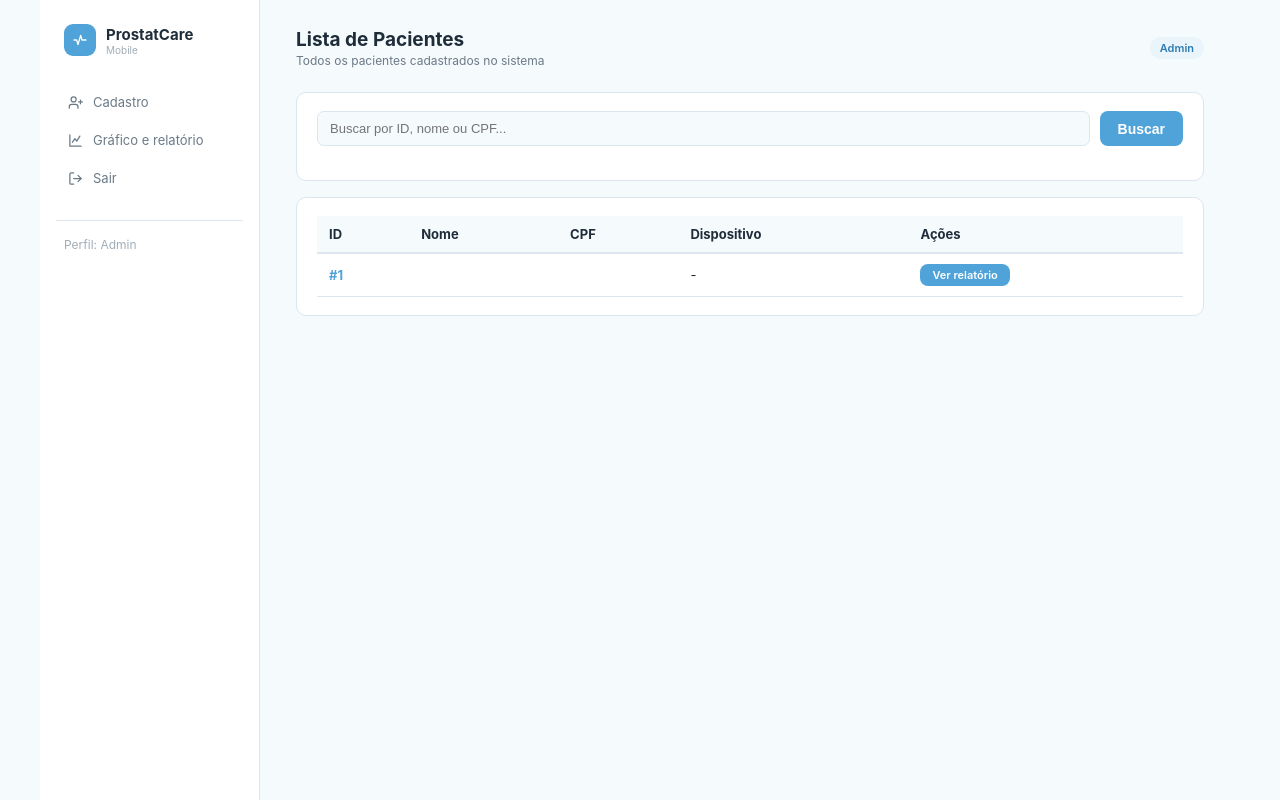
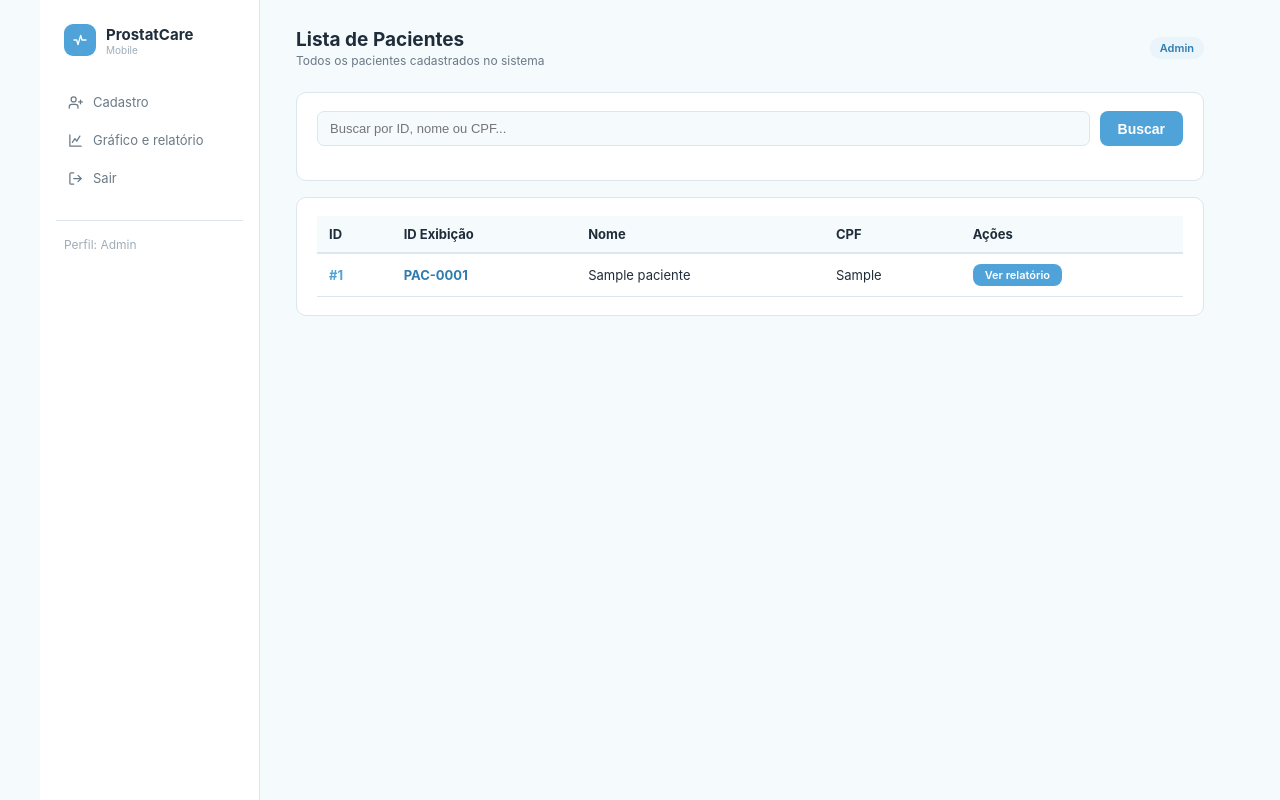
Before and after one commit to sarahfqueiroz2-ship-it/prostatcare-mobile, a Django app: template core/templates/core/paciente_list.html in a window 1280 px wide. Run offline with Django 5.2, Linux system fonts and the light colour scheme; tables that the repository leaves empty hold one stand-in row (values such as "Sample post"); the template is opened without the code that fills it: values that come from a table or form of the project are taken from there, most other values are stand-ins (such as "Sample title", 1, 10 or a date in 2020).

Commit message:
Corrigindo modelos e templates do paciente

```diff
--- a/core/models.py
+++ b/core/models.py
@@ -39,14 +39,17 @@ class Paciente(models.Model):
         Dispositivo, on_delete=models.SET_NULL, null=True, blank=True,
         related_name='pacientes', help_text='Dispositivo normalmente usado por este paciente'
     )
-     # ← ADICIONE ESTA PROPRIEDADE
+
     @property
     def id_display(self):
         """Retorna o ID formatado para exibição (ex: PAC-0001)"""
         return f"PAC-{str(self.id).zfill(4)}"
 
+    class Meta:
+        ordering = ['nome_completo']
+
     def __str__(self):
-        return f"{self.user.get_full_name()} ({self.id_display})"
+        return f'{self.nome_completo} ({self.cpf})'
 
 
     class Meta:
--- a/core/templates/core/paciente_list.html
+++ b/core/templates/core/paciente_list.html
@@ -17,13 +17,14 @@
 </div>
 
 <div class="card">
+
 <table style="width:100%;border-collapse:collapse;font-size:13px;">
   <thead>
     <tr style="background:var(--blue-lighter);border-bottom:2px solid var(--border);">
       <th style="padding:10px 12px;text-align:left;">ID</th>
+      <th style="padding:10px 12px;text-align:left;">ID Exibição</th>
       <th style="padding:10px 12px;text-align:left;">Nome</th>
       <th style="padding:10px 12px;text-align:left;">CPF</th>
-        <th style="padding:10px 12px;text-align:left;">Dispositivo</th>
       <th style="padding:10px 12px;text-align:left;">Ações</th>
     </tr>
   </thead>
@@ -31,11 +32,11 @@
     {% for paciente in pacientes %}
       <tr style="border-bottom:1px solid var(--border);">
         <td style="padding:10px 12px;"><strong style="color:var(--blue);">#{{ paciente.id }}</strong></td>
-          <td style="padding:10px 12px;">{{ paciente.user.get_full_name }}</td>
-          <td style="padding:10px 12px;">{{ paciente.user.cpf }}</td>
-          <td style="padding:10px 12px;">{{ paciente.dispositivo.id_dispositivo|default:"-" }}</td>
+        <td style="padding:10px 12px;"><strong style="color:var(--blue-dark);">{{ paciente.id_display }}</strong></td>
+        <td style="padding:10px 12px;">{{ paciente.nome_completo }}</td>
+        <td style="padding:10px 12px;">{{ paciente.cpf }}</td>
         <td style="padding:10px 12px;">
-            <a href="{% url 'core:relatorio_paciente' paciente.id %}" class="btn btn-sm" style="padding:4px 12px;font-size:11px;">
+          <a href="{% url 'core:relatorio' %}?paciente_id={{ paciente.id }}" class="btn btn-sm" style="padding:4px 12px;font-size:11px;">
             Ver relatório
           </a>
         </td>
@@ -49,5 +50,6 @@
     {% endfor %}
   </tbody>
 </table>
+
 </div>
 {% endblock %}
```
Also changed, not shown: core/templates/core/relatorio.html (+5 -5 lines). Lines whose indentation alone changed are shown as unchanged.
